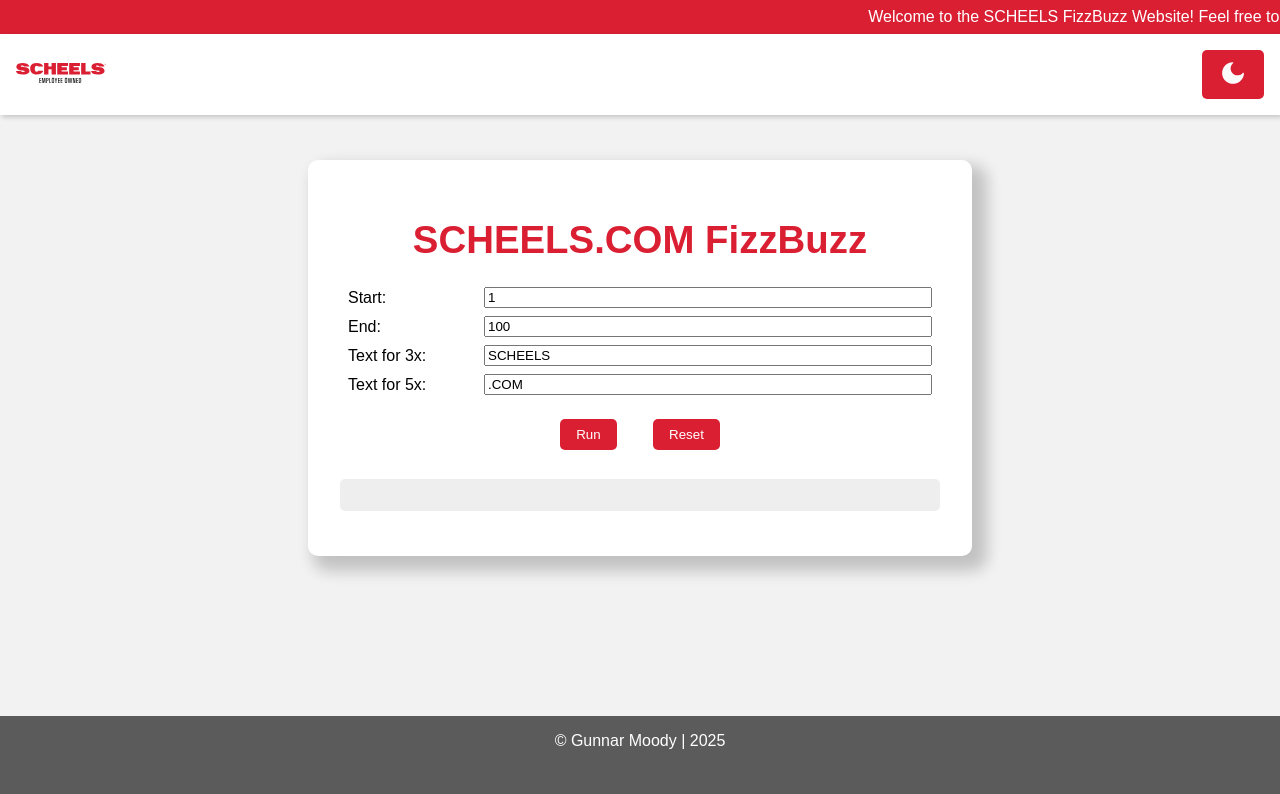
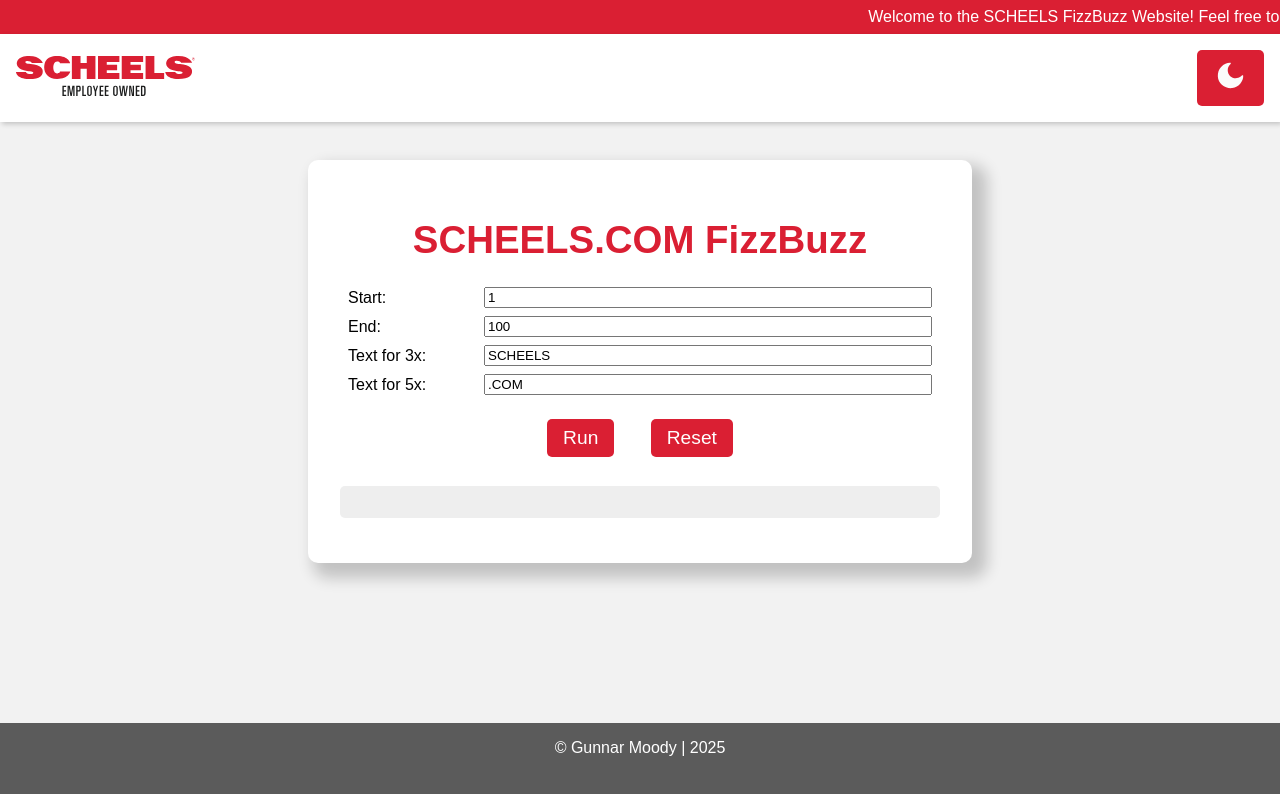
Before and after one commit to MoodyMan04/fizzbuzz-website, a plain HTML site: page docs/index.html in a window 1280 px wide. Drawn offline with Linux system fonts and the light colour scheme.

Commit message:
changes to button size and logo size

```diff
--- a/docs/styles/styles.css
+++ b/docs/styles/styles.css
@@ -37,6 +37,7 @@
 button {
   background-color: var(--color-primary);
   color: var(--color-text-secondary);
+  font-size: 1.2rem;
   margin: 1rem;
   padding: 0.5rem 1rem;
   border: 0;
@@ -106,13 +107,11 @@
 
 .logo {
   margin: 1rem;
-  max-height: 40px;
-  min-height: 20px;
+  min-height: 40px;
 }
 
 .button-icon {
-  max-height: 30px;
-  min-height: 20px;
+  max-height: 35px;
 }
 
 /* Container */
```
